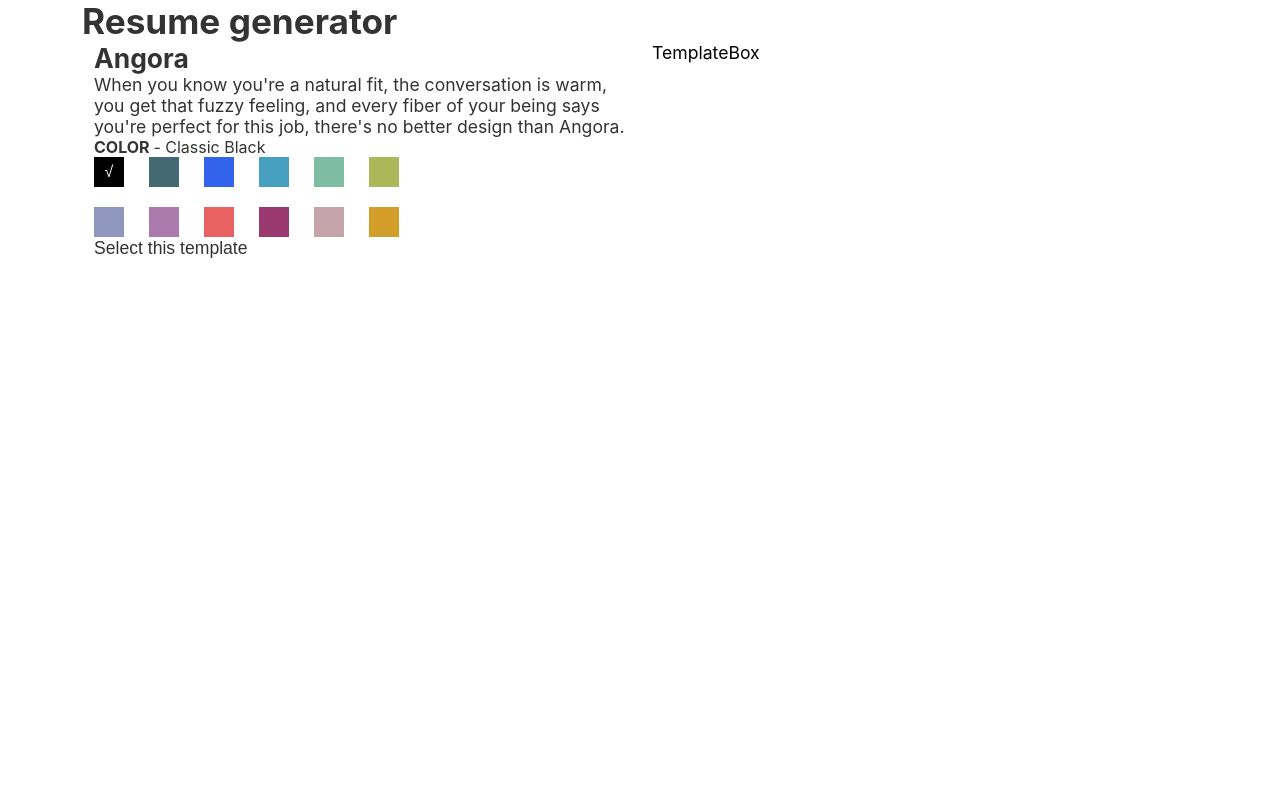
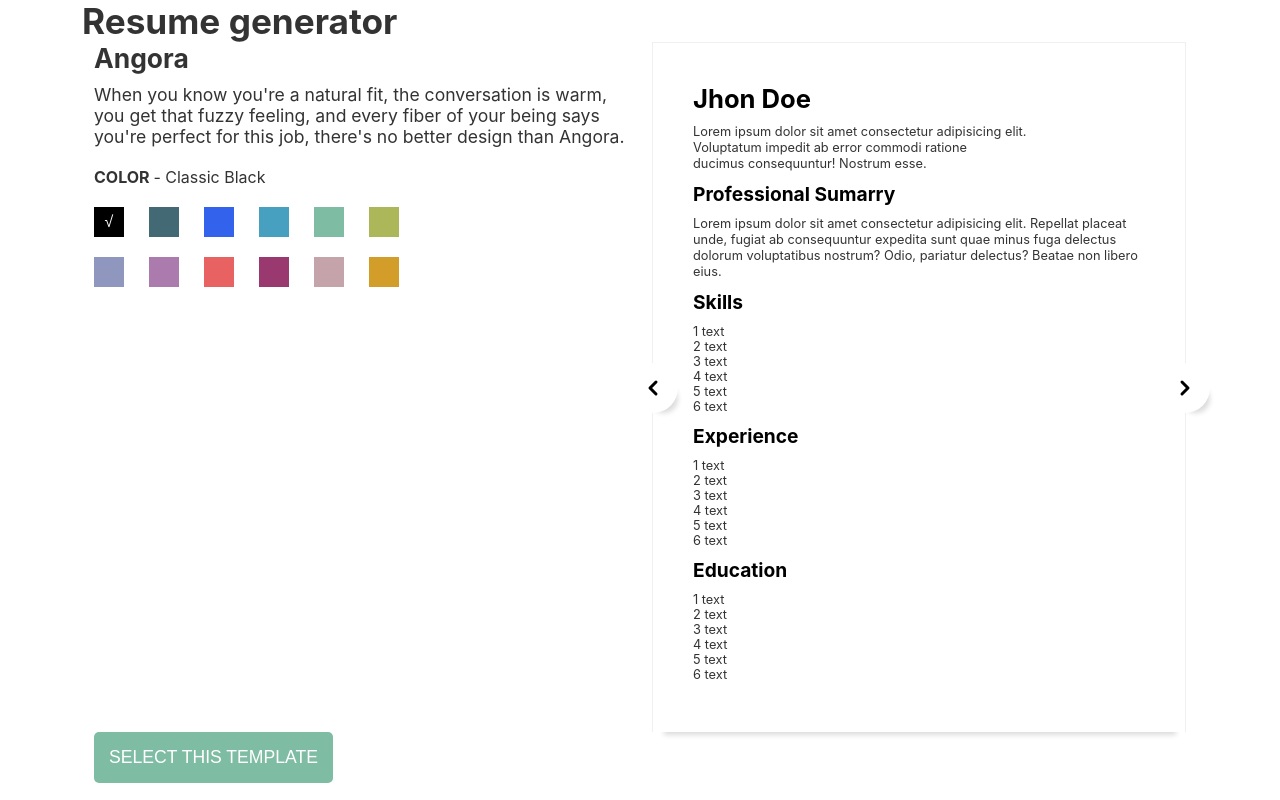
Before and after one commit to ratigumashvili/ol-academy-resume-generator-final-project, a React (Create React App) app: page /choose-template in a window 1280 px wide. Built offline with nearby package versions, Linux system fonts and the light colour scheme.

Commit message:
finished template box and templates

```diff
--- a/package.json
+++ b/package.json
@@ -6,6 +6,7 @@
     "bootstrap": "^5.2.2",
     "react": "^18.2.0",
     "react-dom": "^18.2.0",
+    "react-icons": "^4.6.0",
     "react-router-dom": "^6.4.3",
     "react-scripts": "5.0.1",
     "sass": "^1.56.1"
--- a/src/App.js
+++ b/src/App.js
@@ -15,7 +15,7 @@ function App() {
         <Route path="/*" element={<NotFound />} />
         <Route index element={<Home />} />
         <Route path="/choose-template" element={<Templates />} />
-        <Route path="/create" element={<Create />} />
+        <Route path="/create/" element={<Create />} />
         <Route path="/import-resume" element={<Edit />} />
         <Route path="/stored_resumes" element={<Stored />} />
       </Routes>
--- /dev/null
+++ b/src/components/AngoraTemplate.jsx
@@ -0,0 +1,48 @@
+const AngoraTemplate = ({ currentColor }) => {
+  return (
+    <div className="cv-template angora">
+      <h1 style={{ color: `${currentColor}` }}>Jhon Doe</h1>
+      <p className="cv-template-address">
+        Lorem ipsum dolor sit amet consectetur adipisicing elit. <br />{" "}
+        Voluptatum impedit ab error commodi ratione <br /> ducimus consequuntur!
+        Nostrum esse.
+      </p>
+      <h2 style={{ color: `${currentColor}` }}>Professional Sumarry</h2>
+      <p>
+        Lorem ipsum dolor sit amet consectetur adipisicing elit. Repellat
+        placeat unde, fugiat ab consequuntur expedita sunt quae minus fuga
+        delectus dolorum voluptatibus nostrum? Odio, pariatur delectus? Beatae
+        non libero eius.
+      </p>
+      <h2 style={{ color: `${currentColor}` }}>Skills</h2>
+      <ul>
+        <li>1 text</li>
+        <li>2 text</li>
+        <li>3 text</li>
+        <li>4 text</li>
+        <li>5 text</li>
+        <li>6 text</li>
+      </ul>
+      <h2 style={{ color: `${currentColor}` }}>Experience</h2>
+      <ul>
+        <li>1 text</li>
+        <li>2 text</li>
+        <li>3 text</li>
+        <li>4 text</li>
+        <li>5 text</li>
+        <li>6 text</li>
+      </ul>
+      <h2 style={{ color: `${currentColor}` }}>Education</h2>
+      <ul>
+        <li>1 text</li>
+        <li>2 text</li>
+        <li>3 text</li>
+        <li>4 text</li>
+        <li>5 text</li>
+        <li>6 text</li>
+      </ul>
+    </div>
+  );
+};
+
+export default AngoraTemplate;
--- /dev/null
+++ b/src/components/BlueprintTemplate.jsx
@@ -0,0 +1,57 @@
+const BlueprintTemplate = ({ currentColor }) => {
+  return (
+    <div className="cv-template blueprint">
+      <h1 style={{ color: `${currentColor}` }}>Jhon Doe</h1>
+      <div className="content">
+        <div className="left">
+          <h2 style={{ color: `${currentColor}` }}>Contacts</h2>
+          <p className="cv-template-address">
+            Lorem ipsum dolor sit amet consectetur adipisicing elit. <br />{" "}
+            Voluptatum impedit ab error commodi ratione <br /> ducimus
+            consequuntur! Nostrum esse.
+          </p>
+          <h2 style={{ color: `${currentColor}` }}>Professional summary</h2>
+          <ul>
+            <li>1 text</li>
+            <li>2 text</li>
+            <li>3 text</li>
+            <li>4 text</li>
+            <li>5 text</li>
+            <li>6 text</li>
+          </ul>
+          <h2 style={{ color: `${currentColor}` }}>Skills</h2>
+          <ul>
+            <li>1 text</li>
+            <li>2 text</li>
+            <li>3 text</li>
+            <li>4 text</li>
+            <li>5 text</li>
+            <li>6 text</li>
+          </ul>
+        </div>
+        <div className="right">
+          <h2 style={{ color: `${currentColor}` }}>Experience</h2>
+          <ul>
+            <li>1 text</li>
+            <li>2 text</li>
+            <li>3 text</li>
+            <li>4 text</li>
+            <li>5 text</li>
+            <li>6 text</li>
+          </ul>
+          <h2 style={{ color: `${currentColor}` }}>Education</h2>
+          <ul>
+            <li>1 text</li>
+            <li>2 text</li>
+            <li>3 text</li>
+            <li>4 text</li>
+            <li>5 text</li>
+            <li>6 text</li>
+          </ul>
+        </div>
+      </div>
+    </div>
+  );
+};
+
+export default BlueprintTemplate;
--- a/src/components/TemplateBox.jsx
+++ b/src/components/TemplateBox.jsx
@@ -1,7 +1,25 @@
-import React from "react";
+import { HiChevronLeft, HiChevronRight } from "react-icons/hi";
 
-const TemplateBox = ({ currentColor }) => {
-  return <div style={{ color: `${currentColor}` }}>TemplateBox</div>;
+import AngoraTemplate from "./AngoraTemplate";
+import BlueprintTemplate from "./BlueprintTemplate";
+
+const TemplateBox = ({ currentColor, handleThemeChange, theme }) => {
+  return (
+    <div className="theme-wrapper">
+      <button className="theme-change next" onClick={handleThemeChange}>
+        <HiChevronRight size={30} />
+      </button>
+      {theme.name === "Angora" && (
+        <AngoraTemplate currentColor={currentColor} />
+      )}
+      {theme.name === "Blueprint" && (
+        <BlueprintTemplate currentColor={currentColor} />
+      )}
+      <button className="theme-change prev" onClick={handleThemeChange}>
+        <HiChevronLeft size={30} />
+      </button>
+    </div>
+  );
 };
 
 export default TemplateBox;
--- a/src/index.scss
+++ b/src/index.scss
@@ -27,14 +27,39 @@ a {
   cursor: pointer;
 }
 
+.btn-cta {
+  display: block;
+  width: max-content;
+  padding: 15px;
+  border-radius: 5px;
+  background-color: #7ebca3;
+  color: white;
+  text-transform: uppercase;
+  transition: all 0.25s ease;
+
+  &:hover {
+    background-color: #55a079;
+  }
+}
+
 .homepage-nav {
   display: flex;
   align-items: center;
   gap: 15px;
 }
 
+.color-picker-holder {
+  h2 {
+    margin-bottom: 10px;
+  }
+  p {
+    margin-bottom: 20px;
+  }
+}
+
 .color-picker {
   h4 {
+    margin-bottom: 20px;
     font-size: 16px;
     text-transform: uppercase;
     font-weight: bold;
@@ -79,3 +104,81 @@ input[type="radio"]::before {
 input[type="radio"]:checked::before {
   transform: scale(1);
 }
+
+.theme-wrapper {
+  position: relative;
+  min-height: 670px;
+  border-top: solid 1px rgba(0, 0, 0, 0.06);
+  border-left: solid 1px rgba(0, 0, 0, 0.06);
+  border-right: solid 1px rgba(0, 0, 0, 0.06);
+  box-shadow: 1px 14px 5px -11px rgba(0, 0, 0, 0.14);
+  -webkit-box-shadow: 1px 14px 5px -11px rgba(0, 0, 0, 0.14);
+  -moz-box-shadow: 1px 14px 5px -11px rgba(0, 0, 0, 0.14);
+
+  .angora,
+  .blueprint {
+    font-size: 0.8rem;
+  }
+
+  .theme-change {
+    position: absolute;
+    top: 50%;
+    width: 50px;
+    height: 50px;
+    transform: translateY(-50%);
+    display: flex;
+    align-items: center;
+    justify-content: center;
+    border: unset;
+    border-radius: 50%;
+    background: white;
+    cursor: pointer;
+    box-shadow: 11px 11px 5px -11px rgba(0, 0, 0, 0.14);
+    -webkit-box-shadow: 11px 11px 5px -11px rgba(0, 0, 0, 0.14);
+    -moz-box-shadow: 11px 11px 5px -11px rgba(0, 0, 0, 0.14);
+    transition: all 0.25s ease;
+
+    &.next {
+      right: -25px;
+      &:hover {
+        background-color: #f7f7f7;
+      }
+    }
+
+    &.prev {
+      left: -25px;
+      &:hover {
+        background-color: #f7f7f7;
+      }
+    }
+  }
+}
+
+.blueprint {
+  .content {
+    display: flex;
+    .left {
+      flex: 1;
+    }
+    .right {
+      flex: 2;
+    }
+  }
+}
+
+.angora,
+.blueprint {
+  padding: 40px;
+  h1,
+  h2,
+  ul,
+  p {
+    margin-bottom: 10px;
+  }
+  p {
+    line-height: 1rem;
+  }
+  ul {
+    list-style: none;
+  }
+}
--- a/src/pages/Create.jsx
+++ b/src/pages/Create.jsx
@@ -1,5 +1,14 @@
+import { useSearchParams } from "react-router-dom";
+
 const Create = () => {
-  return <div>Create</div>;
+  const [searchParams] = useSearchParams();
+  const theme = searchParams.get("theme");
+  const color = searchParams.get("color");
+  return (
+    <div>
+      Create {theme} {color}
+    </div>
+  );
 };
 
 export default Create;
```
Also changed, not shown: 1 other file (tests, documents, lock files or other folders).
